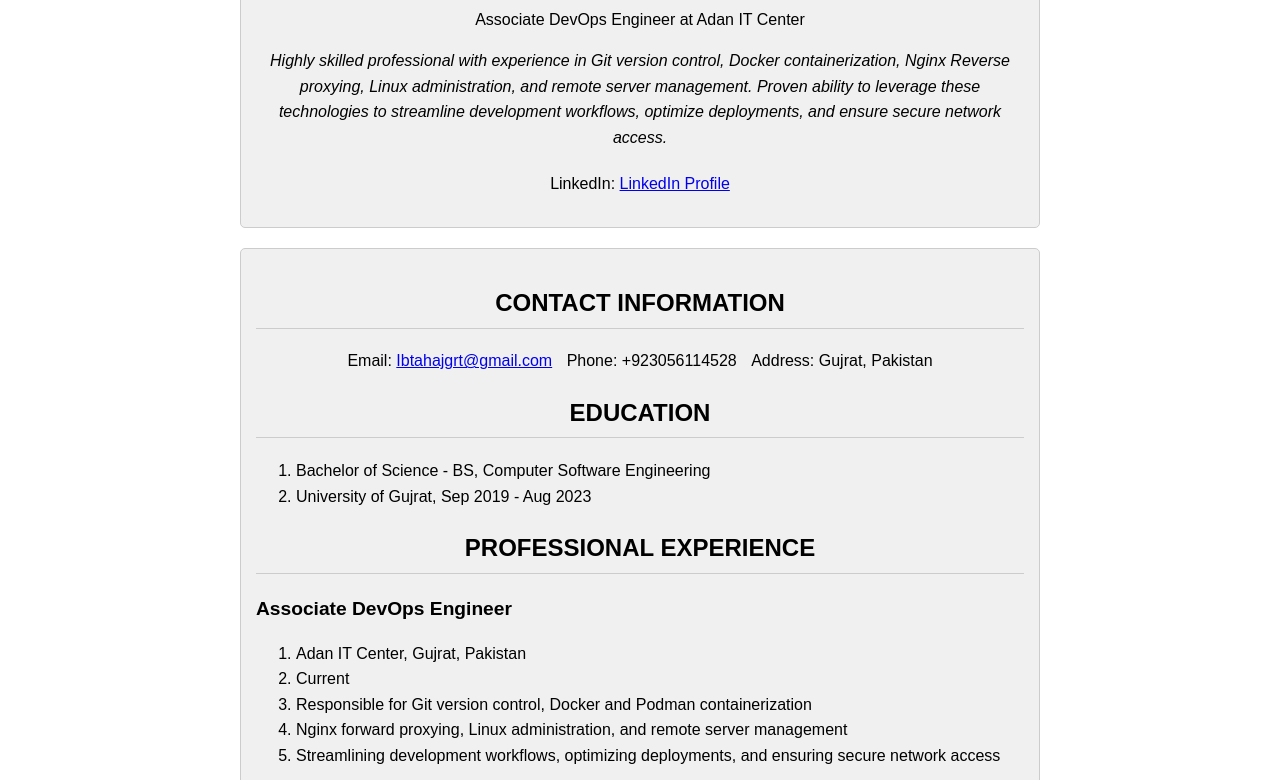
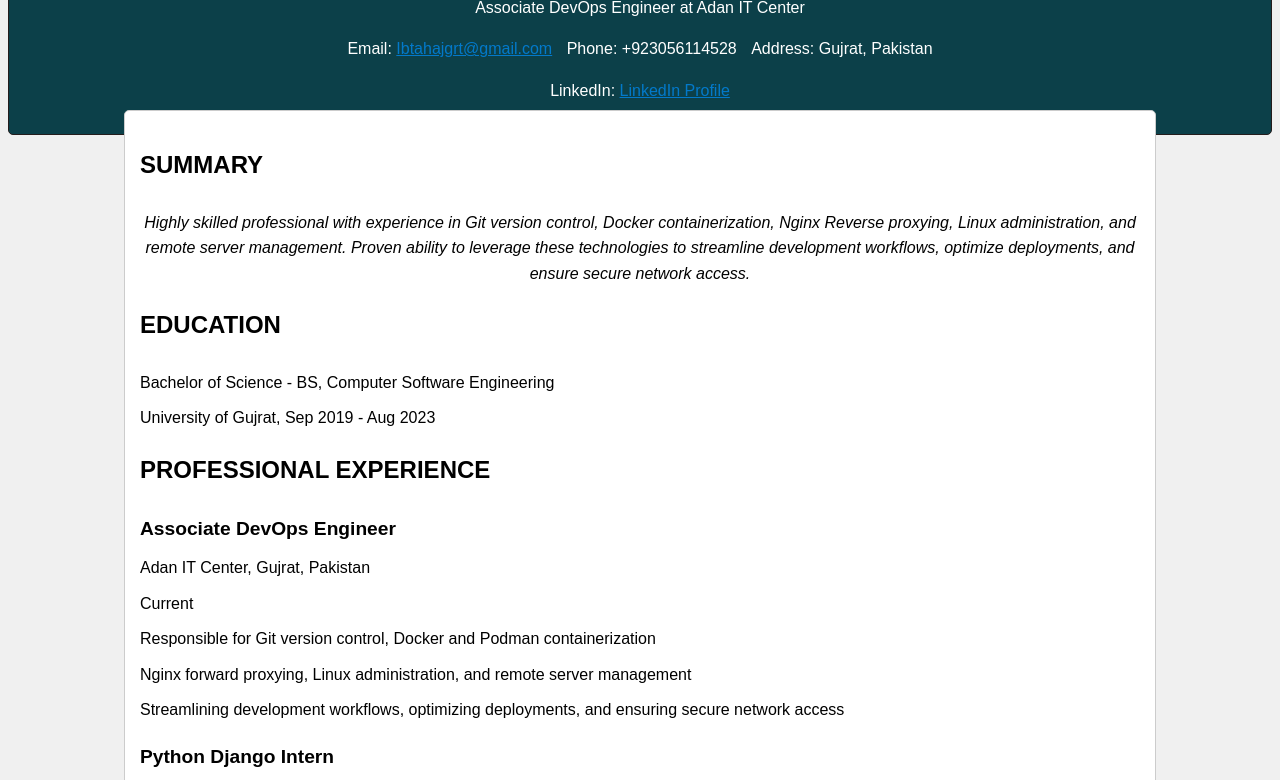
Before and after one commit to IbtahajAli/IbtahajAli.github.io, a plain HTML site: page index.html in a window 1280 px wide. Shown: the part 100-880 px from the top of the page. Drawn offline with Linux system fonts and the light colour scheme.

Commit message:
cv updated

```diff
--- a/index.html
+++ b/index.html
@@ -8,25 +8,35 @@
         body {
             font-family: Arial, sans-serif;
             line-height: 1.6;
-            max-width: 800px;
-            margin: 0 auto;
-            padding: 20px;
+            /* margin: 0 auto; */
+            /* padding: 20px; */
+            background-color: #f0f0f0;
         }
         .box {
-            background-color: #f0f0f0;
+            background-color: #0c4049;
+            border: 1px solid #241d1d;
+            padding: 15px;
+            margin-bottom: -25px;
+            border-radius: 5px;
+
+        }
+        .box2{
+            background-color: #fff;
             border: 1px solid #ccc;
             padding: 15px;
             margin-bottom: 20px;
             border-radius: 5px;
+            max-width: 1000px;
+            margin: 0 auto;
         }
         h1, h2 {
             font-size: 1.5em;
             text-transform: uppercase;
-            text-align: center;
+            text-align:justify;
         }
         h2 {
             margin-top: 20px;
-            border-bottom: 1px solid #ccc;
+            /* border-bottom: 1px solid #ccc; */
             padding-bottom: 5px;
         }
         .summary {
@@ -69,63 +79,64 @@
 <body>
     <div class="box">
         <header>
-            <h1>Ibtahaj Ali Butt</h1>
-            <p>Associate DevOps Engineer at Adan IT Center</p>
-            <p class="summary">Highly skilled professional with experience in Git version control, Docker containerization, Nginx Reverse proxying, Linux administration, and remote server management. Proven ability to leverage these technologies to streamline development workflows, optimize deployments, and ensure secure network access.</p>
+            <h1 style="text-align: center;color:#fff;">Ibtahaj Ali Butt</h1>
+            <p style="color:#fff">Associate DevOps Engineer at Adan IT Center</p>
+            <ul style="list-style-type: none; padding: 0; text-align: center;">
+                <li style="display: inline; color:#fff">Email: <a style="color:#0379CA" href="mailto:Ibtahajgrt@gmail.com">Ibtahajgrt@gmail.com</a></li>
+                <li style="display: inline; margin-left: 10px;color:#fff">Phone: +923056114528</li>
+                <li style="display: inline; margin-left: 10px;color:#fff">Address: Gujrat, Pakistan</li>
+            </ul>
             <!-- Center-aligned LinkedIn link -->
-            <p>LinkedIn: <a href="https://www.linkedin.com/in/ibtahaj-ali-%F0%9F%87%B5%F0%9F%87%B8-3aa826225/">LinkedIn Profile</a></p>
+            <p style="color:#fff">LinkedIn: <a style="color: #0379CA;" href="https://www.linkedin.com/in/ibtahaj-ali-%F0%9F%87%B5%F0%9F%87%B8-3aa826225/">LinkedIn Profile</a></p>
         </header>
     </div>
 
-    <div class="box">
+    <div class="box2">
         <section class="section">
-            <h2>Contact Information</h2>
-            <ul style="list-style-type: none; padding: 0; text-align: center;">
-                <li style="display: inline;">Email: <a href="mailto:Ibtahajgrt@gmail.com">Ibtahajgrt@gmail.com</a></li>
-                <li style="display: inline; margin-left: 10px;">Phone: +923056114528</li>
-                <li style="display: inline; margin-left: 10px;">Address: Gujrat, Pakistan</li>
-            </ul>
+            <h2>Summary</h2>
+            <p class="summary">Highly skilled professional with experience in Git version control, Docker containerization, Nginx Reverse proxying, Linux administration, and remote server management. Proven ability to leverage these technologies to streamline development workflows, optimize deployments, and ensure secure network access.</p>
+
         </section>
 
 
         <section class="section">
             <h2>Education</h2>
-            <ol>
+            <ul>
                 <li>Bachelor of Science - BS, Computer Software Engineering</li>
                 <li>University of Gujrat, Sep 2019 - Aug 2023</li>
-            </ol>
+            </ul>
         </section>
 
         <section class="section">
             <h2>Professional Experience</h2>
 
             <h3>Associate DevOps Engineer</h3>
-            <ol>
+            <ul>
                 <li>Adan IT Center, Gujrat, Pakistan</li>
                 <li>Current</li>
                 <li>Responsible for Git version control, Docker and Podman containerization</li>
                 <li>Nginx forward proxying, Linux administration, and remote server management</li>
                 <li>Streamlining development workflows, optimizing deployments, and ensuring secure network access</li>
-            </ol>
+            </ul>
 
             <h3>Python Django Intern</h3>
-            <ol>
+            <ul>
                 <li>Devsinc, Lahore, Pakistan</li>
                 <li>10/2023 - 12/2023</li>
                 <li>Implemented user authentication and authorization</li>
                 <li>Developed forms and views</li>
                 <li>Worked with templates to render dynamic content based on user data</li>
-            </ol>
+            </ul>
 
             <h3>React Native Frontend Developer</h3>
-            <ol>
+            <ul>
                 <li>Codek Technologies, Gujrat, Pakistan</li>
                 <li>07/2020 - 07/2021</li>
                 <li>Designed and developed highly maintainable, reusable React Native components</li>
                 <li>Implemented state management and data fetching using Redux</li>
                 <li>Debugged performance issues</li>
                 <li>Collaborated with UI/UX designers</li>
-            </ol>
+            </ul>
 
         </section>
 
```
